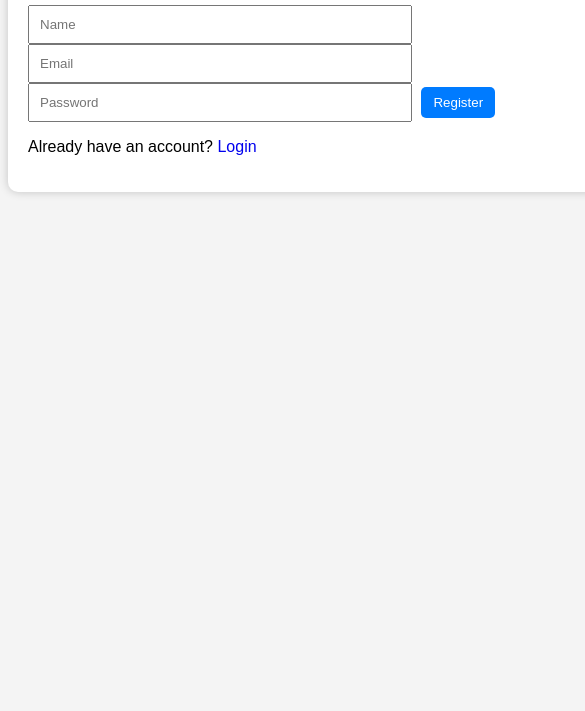
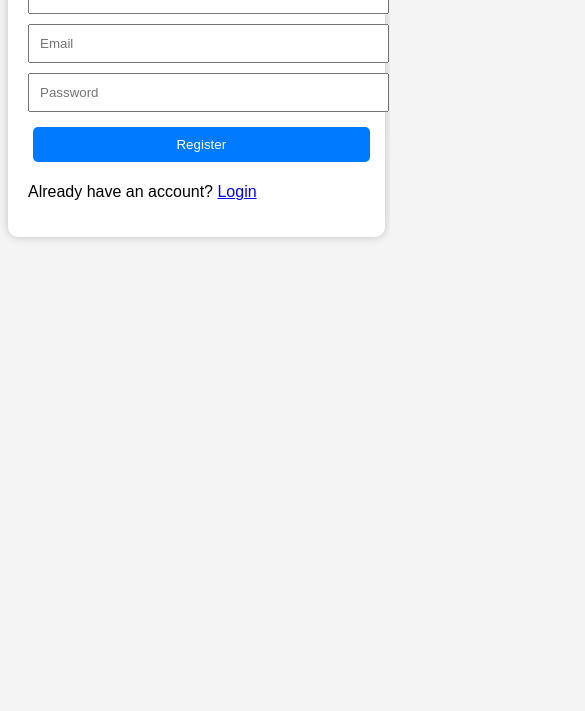
Before and after one commit to priyayadav25/task-management-app, a plain HTML site: page frontend/register.html in a window 390 px wide. Shown: the part 133-844 px from the top of the page, 585 px wide, since content can reach past the window. Drawn offline with Linux system fonts and the light colour scheme; files that its build step writes are made by us from their sources.

Commit message:
Update style.css

```diff
--- a/style.css
+++ b/style.css
@@ -9,7 +9,7 @@ body{
     background:white;
     padding:20px;
     border-radius:10px;
-    box-shadow:0 0 10px rgba(0,0,0,0.2);
+    box-shadow:0 0 10px rgba(0,0,0,.2);
 }
 
 h1,h2{
@@ -17,13 +17,14 @@ h1,h2{
 }
 
 input{
-    width:60%;
+    width:100%;
     padding:10px;
+    margin-bottom:10px;
 }
 
 button{
-    padding:8px 12px;
-    margin-left:5px;
+    padding:10px;
+    margin:5px;
     border:none;
     border-radius:5px;
     background:#007bff;
@@ -40,11 +41,20 @@ li{
 }
 
 .completed{
-    text-decoration:line-through;
     color:green;
     font-weight:bold;
+    text-decoration:line-through;
 }
 
-a{
-    text-decoration:none;
+@media screen and (max-width:768px){
+
+    .container{
+        width:90%;
+        margin:auto;
+        margin-top:20px;
+    }
+
+    button{
+        width:100%;
+    }
 }
```
